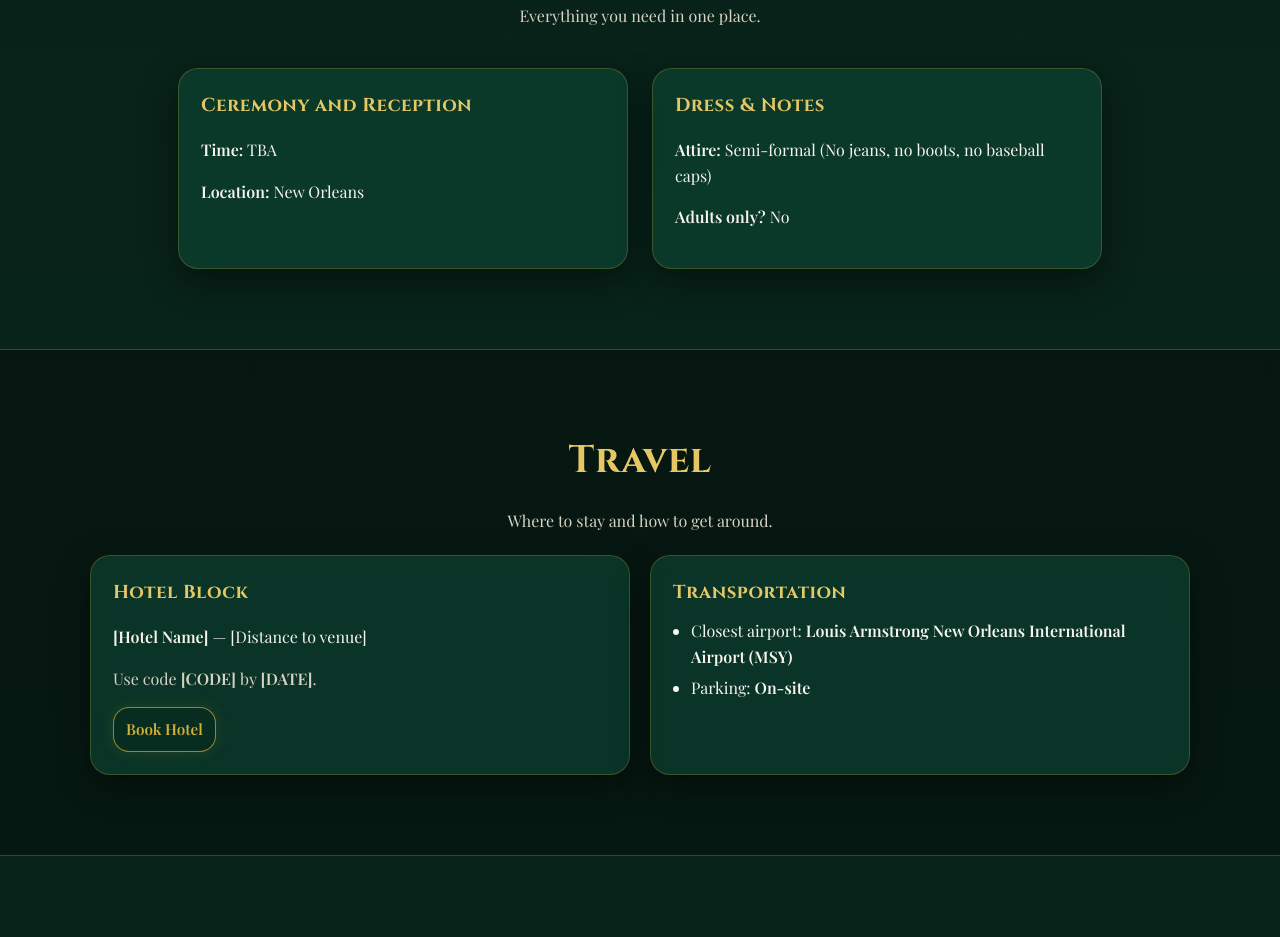
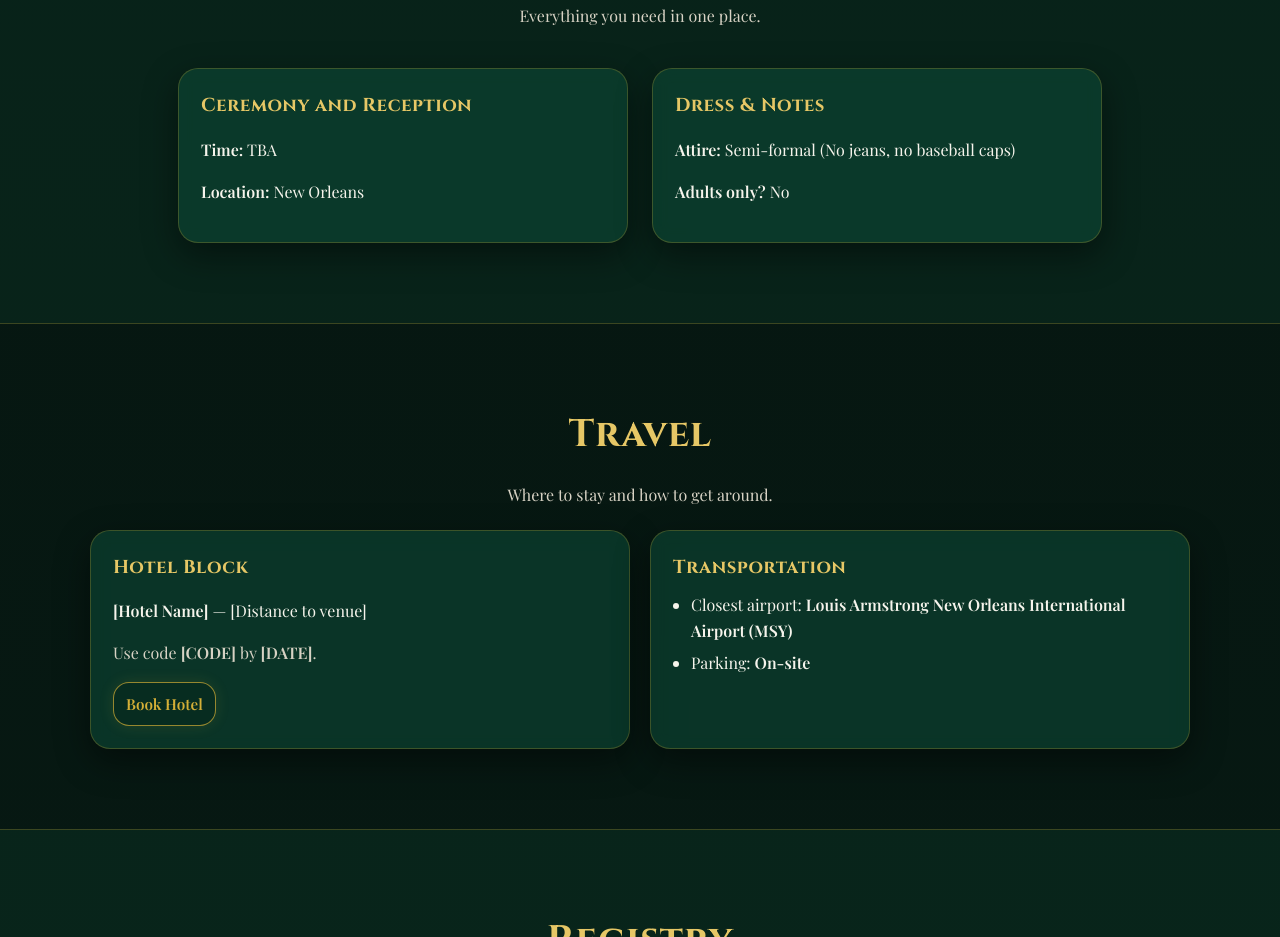
Before and after one commit to jeremiahwaynebrown/wedding-site, a plain HTML site: page index.html in a window 1280 px wide. Shown: the part 2566-3503 px from the top of the page. Drawn offline with nearby package versions, Linux system fonts and the light colour scheme; a web font is replaced by a local one.

```diff
--- a/index.html
+++ b/index.html
@@ -213,7 +213,7 @@
 
           <article class="card">
             <h3>Dress & Notes</h3>
-            <p><strong>Attire:</strong> Semi-formal (No jeans, no boots, no baseball caps)</p>
+            <p><strong>Attire:</strong> Semi-formal (No jeans, no baseball caps)</p>
             <p><strong>Adults only?</strong> No</p>
           </article>
         </div>
```
